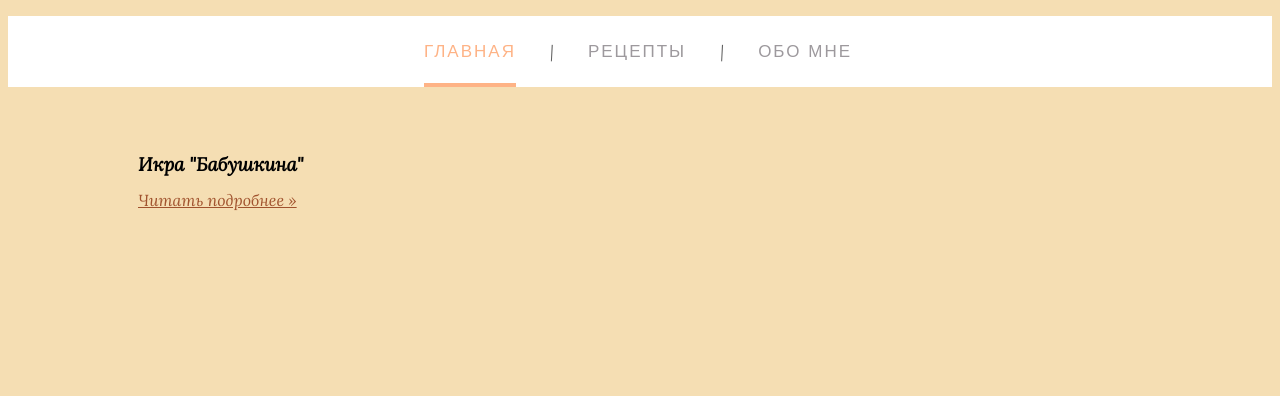
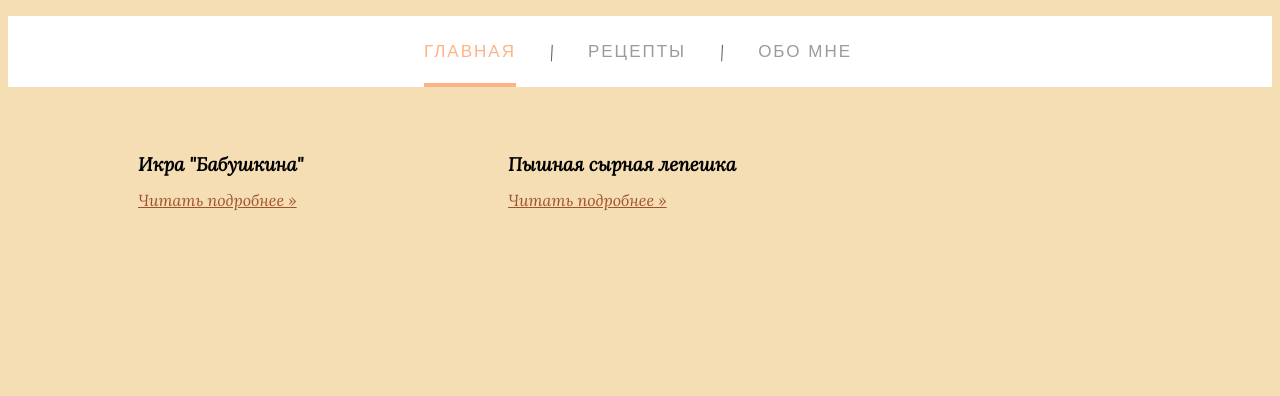
Before and after one commit to Alisa1403/Alisa1403.github.io, a plain HTML site: page Snacks.html in a window 1280 px wide. Drawn offline with nearby package versions, Linux system fonts and the light colour scheme.

Commit message:
Update Snacks.html

```diff
--- a/Snacks.html
+++ b/Snacks.html
@@ -24,9 +24,15 @@
 
     <div class="container" style="padding-top: 30px">
       <div class="row">
+
         <div class="block1 inline" >
           <h3>Икра "Бабушкина"</h3>
           <p><a class="btn btn-secondary" href="#" role="button">Читать подробнее &raquo;</a></p>
+        </div>
+
+        <div class="block2 inline">
+          <h3>Пышная сырная лепешка</h3>
+          <p><a class="btn btn-secondary" href="Snacks_recipe/Syrnaya_lepeshka.html" role="button">Читать подробнее &raquo;</a></p>
         </div>
 
       <!--  <div class="block2 inline">
```
